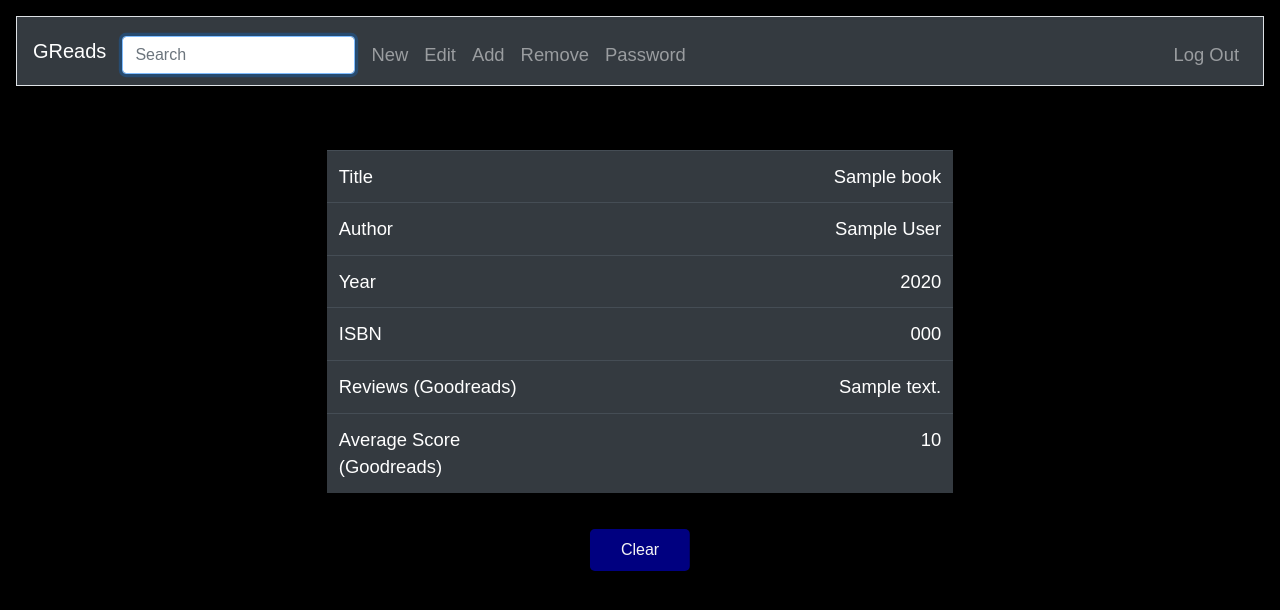
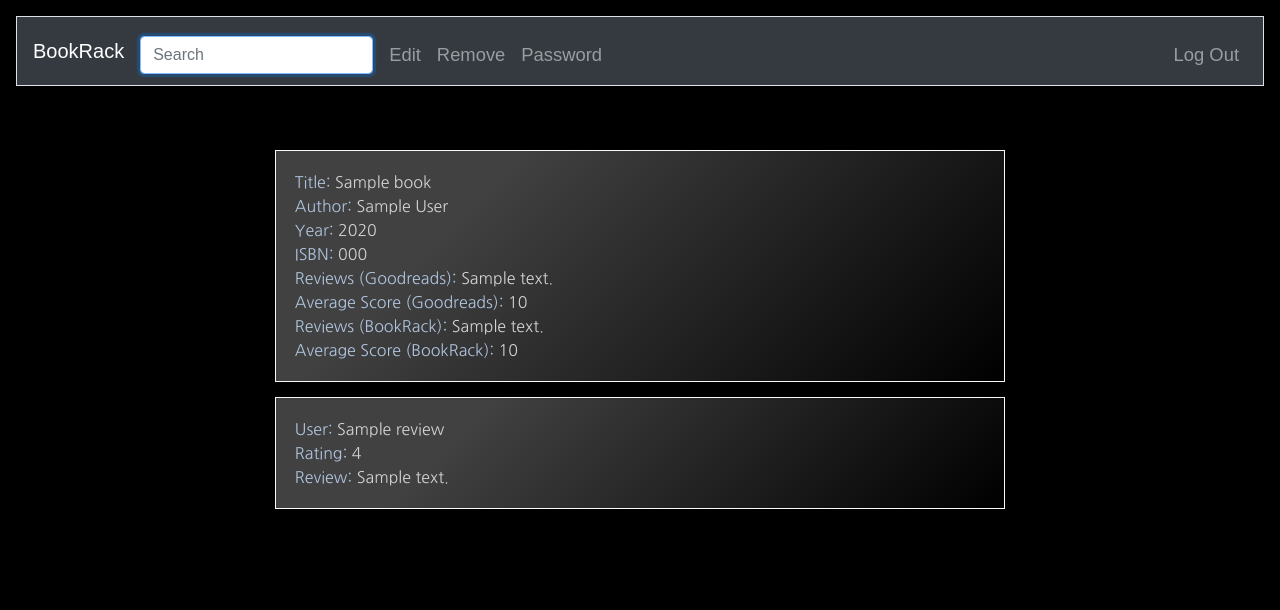
Before and after one commit to alfiomartini/book-reviews, a Flask app: template templates/book_info.html in a window 1280 px wide. Shown: the top 610 px of the page. Run offline with Flask 2, Linux system fonts and the light colour scheme; the visitor is signed in with stand-in values (Sample User, id 1); the template is opened without the code that fills it: most values are stand-ins (such as "Sample title", 1, 10 or a date in 2020); some libraries are stand-ins or nearby versions.

Commit message:
Implemented first version of reviews

```diff
--- a/application.py
+++ b/application.py
@@ -138,19 +138,15 @@
     # Redirect user to login form
     return redirect("/")
 
-@app.route("/new")
-@login_required
-def new():
-    return "New Review: TODO"
-
-@app.route("/add")
-@login_required
-def add():
-    return "Add Book: TODO"
-
 @app.route("/edit")
 @login_required
 def edit():
+    # message for user to type in the search box:
+    # present a list of books
+    # after selection go for edit/isbn and show
+    # book data just in case this book hasn't a review for
+    # this user.
+    # The user should type the review in a text area (edit.html)
     return "Edit: TODO"
 
 @app.route("/remove")
@@ -161,7 +157,27 @@
 @app.route("/password")
 @login_required
 def password():
-    return "Change Password: TODO"
+    if request.method == 'POST':
+        # access post parameters
+        old = request.form.get('oldpassword')
+        new = request.form.get('newpassword')
+        conf = request.form.get('confirmation')
+        # see if new and confirmation password match
+        if new != conf:
+            return apology("New passord and confirmation do not match.")
+        # query database to access user data
+        row = db.execute("select * from users where id = :id",
+                        {"id":session['user_id']}).fetchone()
+        oldhash = row['password']
+        if not check_password_hash(oldhash, old):
+            return apology('Current password is wrong.')
+        newhash = generate_password_hash(new)
+        # update database with new user password
+        db.execute('update users set password = :newhash id = :id',
+                {"newhash": newhash, "id": session['user_id']})
+        return redirect('/logout')
+    else:
+        return render_template('password.html')
 
 @app.route('/books/<string:isbn>', methods=["GET"])
 @login_required
@@ -171,8 +187,22 @@
     #print(book['isbn'], book['title'], book['author'], book['year'])
     # query goodreads api for average rating and number of ratings
     book_data = api_book(book, isbn)
-    print(book_data)
-    return render_template('book_info.html', book=book_data)
+    # print(book_data)
+    reviews = db.execute('''select name, review, rating from  users, reviews
+                            where isbn_id=:isbn and id=user_id''',
+                         {"isbn":isbn}).fetchall()
+    # print(reviews)
+    rack_data = {}
+    if reviews:
+        counter = 0;
+        sum = 0;
+        for review in reviews:
+            counter += 1
+            sum += review['rating']
+        avg = sum / counter
+        rack_data['rack_avg'] = f'{avg:.2f}'
+        rack_data['rack_reviews'] = counter
+    return render_template('book_info.html', book=book_data, reviews=reviews, rack=rack_data)
     # display info ('book_info.html')
 
 
--- a/helpers.py
+++ b/helpers.py
@@ -18,8 +18,8 @@
         book_dict['good_avg'] = resp_obj['books'][0]['average_rating']
     except:
         book_dict = dict(book.items())
-        book_dict['good_reviews'] = 0
-        book_dict['good_avg'] = 0
+        # book_dict['good_reviews'] = 0
+        # book_dict['good_avg'] = 0
 
     return book_dict
 
--- /dev/null
+++ b/static/book_clean.js
@@ -0,0 +1,20 @@
+addEventListener('DOMContentLoaded', listeners);
+
+function listeners(){
+
+  let info_elm = document.querySelector('.info-container');
+  let input = document.querySelector('#search-input');
+
+  input.addEventListener('change', search_clean);
+  input.addEventListener('keyup', search_clean);
+  input.addEventListener('paste', search_clean);
+
+  function search_clean(){
+    info_elm.innerHTML = '';
+    // remove event listeners
+    input.removeEventListener('change', search_clean);
+    input.removeEventListener('keyup', search_clean);
+    input.removeEventListener('paste', search_clean);
+}
+
+}
--- a/static/search.js
+++ b/static/search.js
@@ -12,7 +12,6 @@
     input.addEventListener('change', search_get);
     input.addEventListener('paste', search_get);
 
-
     function searchEvents(){
         let input = document.querySelector('input');
         let term = input.value;
@@ -20,7 +19,7 @@
         term = term.trim();
         if (term){
             $.ajax({
-            url: 'search/' + term,
+            url: '/search/' + term,
             method: 'get',
             async: true, // notice this line
             })
--- a/static/styles.css
+++ b/static/styles.css
@@ -5,7 +5,7 @@
 
 body{
   font-family: Arial, Helvetica, sans-serif;
-  background-color: black;
+  background-color: black ;
 }
 
 /* tables and bigger devices */
@@ -79,24 +79,50 @@
 
 /* book-info.html */
 
-.book-container{
-  width:60%;
-  margin: auto;
+.info-container{
+  font-family: 'Nanum Gothic', sans-serif;
+  width:70%;
+  margin:auto;
+  font-size: 16px;
 }
 
-.book-container table th{
-  width: 40%;
-  font-weight: normal;
+.book-container{
+  background-color: #000000;
+  background-image: linear-gradient(315deg, #000000 0%, #414141 74%);
 }
 
-.book-container table td{
-  text-align: right;
-  width: 60%
+.reviews-container{
+  background-color: #000000;
+  background-image: linear-gradient(315deg, #000000 0%, #414141 74%);
+  margin-top: 15px;
+}
+
+.book-container ul,
+.reviews-container ul{
+  list-style-type: none;
+  margin: 0;
+  padding: 0;
+  padding: 1.2rem 1.2rem;
+}
+
+.book-item, .review-item{
+  color:lightsteelblue;
+}
+
+.book-data{
+  color:lightgray;
+}
+.review-name, .review-rate, .review-text{
+  color: lightgray;
+}
+
+.review-text{
+  text-align: justify;
 }
 
 /* Utilities */
 
-.btn{
+.butt{
   display: inline-block;
   padding: 8px 30px;
   color: #f4f4f4;
@@ -107,14 +133,14 @@
   text-decoration: none;
 }
 
-.btn:hover{
+.butt:hover{
   background-color: #f4f4f4;
   color: navy;
 }
 
 .center-x{
   /* https://css-tricks.com/quick-css-trick-how-to-center-an-object-exactly-in-the-center/ */
-  position: fixed;
+  position: relative;
   left:50%;
   transform: translateX(-50%);
 }
--- a/templates/book_info.html
+++ b/templates/book_info.html
@@ -5,20 +5,71 @@
 {% endblock %}
 
 {% block main %}
-<div class="book-container">
-  <table class="table table-dark table-hover table-responsive">
-    <tbody>
-      <tr><th> Title</th> <td>{{book['title']}}</td></tr>
-      <tr><th> Author</th> <td>{{book['author']}}</td></tr>
-      <tr><th> Year</th> <td>{{book['year']}}</td></tr>
-      <tr><th> ISBN</th> <td>{{book['isbn']}}</td></tr>
-      <tr><th> Reviews (Goodreads)</th> <td>{{book['good_reviews']}}</td></tr>
-      <tr><th> Average Score (Goodreads) </th> <td>{{book['good_avg']}}</td></tr>
-    </tbody>
-  </table>
-</div>
-<a href="/" class="btn center-x">Clear</a>
+<div class="info-container">
+  <div class="book-container border border-light">
+    <ul>
+      <li><span class="book-item">Title:</span>
+          <span class="book-data">{{book['title']}}</span>
+      </li>
+      <li><span class="book-item">Author:</span>
+           <span class="book-data">{{book['author']}}</span>
+      </li>
+      <li><span class="book-item">Year:</span>
+          <span class="book-data">{{book['year']}}</span>
+      </li>
+      <li><span class="book-item">ISBN:</span>
+          <span class="book-data">{{book['isbn']}}</span>
+      </li>
+      {% if book['good_reviews'] %}
+        <li><span class="book-item">Reviews (Goodreads):</span>
+            <span class="book-data">{{book['good_reviews']}}</span>
+        </li>
+      {% endif %}
+      {% if book['good_avg'] %}
+       <li> <span class="book-item">Average Score (Goodreads):</span>
+            <span class="book-data">{{book['good_avg']}}</span>
+      </li>
+      {% endif %}
+      {% if rack['rack_reviews'] %}
+        <li><span class="book-item">Reviews (BookRack):</span>
+            <span class="book-data">{{rack['rack_reviews']}}</span>
+        </li>
+      {% endif %}
+      {% if rack['rack_avg'] %}
+       <li> <span class="book-item">Average Score (BookRack):</span>
+            <span class="book-data">{{rack['rack_avg']}}</span>
+      </li>
+      {% endif %}
+    </ul>
+  </div>
+  <!-- <a href="/" class="butt center-x">Clear</a> -->
+  {% if reviews %}
+    <div class="reviews-container border border-light">
+      {% for review in reviews %}
+      <ul>
+        <li>
+          <span class="review-item">User:</span>
+          <span class="review-name">{{review['name']}}</span>
+        </li>
+        <li>
+          <span class="review-item">Rating:</span>
+          <span class="review-rate">{{review['rating']}}<span>
+        </li>
+        <li>
+          <span class="review-item">Review:</span>
+          <span class="review-text">{{review['review']}}</span>
+        </li>
+      </ul>
+      {% endfor %}
+    </div> <!-- reviews-container -->
+  {% else %}
+    <div class="alert alert-primary border text-center" role="alert">
+      No reviews found in BookRack
+    </div>
+  {% endif %}
+</div> <!-- info-container -->
 
 {% endblock %}
 {% block scripts %}
+<script src="/static/book_clean.js"></script>
 {% endblock %}
--- a/templates/layout.html
+++ b/templates/layout.html
@@ -31,7 +31,7 @@
     <body>
 
         <nav class="navbar navbar-expand-md  navbar-dark bg-dark border m-3">
-            <a class="navbar-brand" href="/">GReads</a>
+            <a class="navbar-brand" href="/">BookRack</a>
             <button aria-controls="navbar" aria-expanded="false" aria-label="Toggle navigation"
                  class="navbar-toggler" data-target="#navbar" data-toggle="collapse"
                  type="button">
@@ -53,15 +53,9 @@
                         returning false simply says to the browser that the button has not been clicked -->
                     </form>
                     <ul class="navbar-nav mr-auto mt-2">
-                        <li class="nav-item"><a class="nav-link" href="{{url_for('new')}}"
-                            data-toggle='tooltip' title="New Review" data-placement='bottom'>
-                            New</a></li>
                         <li class="nav-item"><a class="nav-link" href="{{url_for('edit')}}"
                             data-toggle='tooltip' title="Edit Reviews"
                             data-placement='bottom'>Edit</a></li>
-                        <li class="nav-item"><a class="nav-link" href="{{url_for('add')}}"
-                            data-toggle='tooltip' title="Add Book"
-                            data-placement='bottom'>Add</a></li>
                         <li class = "nav-item ">
                             <a  class="nav-link"  href="{{url_for('remove')}}"
                                 data-toggle="tooltip" title="Remove Reviews"
--- a/templates/search.html
+++ b/templates/search.html
@@ -1,5 +1,5 @@
 <div class="d-flex flex-wrap justify-content-around">
-  <div class="book-item mb-3 mr-2 border border-light">
+  <div class="mb-3 mr-2 border border-light">
       <ul class='books m-2'>
           {% for book in books %}
               {% set book_info = book['title'] + ' : ' + book['author']%}
```
Also changed, not shown: templates/new.html (+23 -0 lines), templates/password.html (+32 -0 lines).
